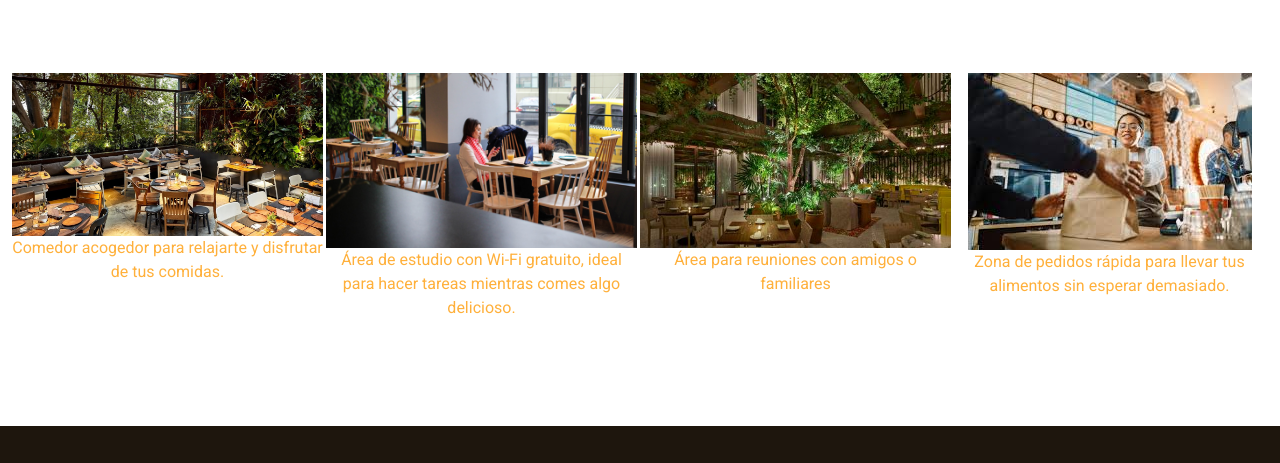
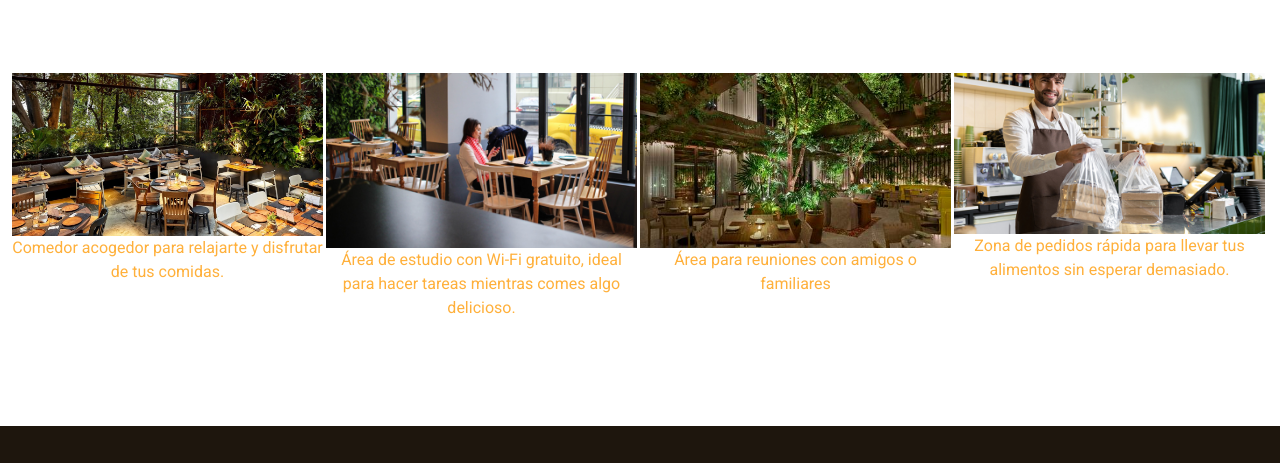
Before and after one commit to Isay-tech/NidodelCraving, a plain HTML site: page docs/index.html in a window 1280 px wide. Shown: the part 977-1440 px from the top of the page. Drawn offline with Linux system fonts and the light colour scheme.

Commit message:
Update index.html

```diff
--- a/docs/index.html
+++ b/docs/index.html
@@ -198,7 +198,7 @@
           <div class="col-lg-3 col-md-4">
             <div class="gallery-item text-center">
               <a href="assets/img/gallery/gallery-4.jpg" class="glightbox" data-gallery="images-gallery">
-                <img src="assets/img/pedidos.jfif" alt="" class="img-fluid">
+                <img src="assets/img/delivery.jpg" alt="" class="img-fluid">
                 <p>Zona de pedidos rápida para llevar tus alimentos sin esperar demasiado.</p>
               </a>
             </div>
```
